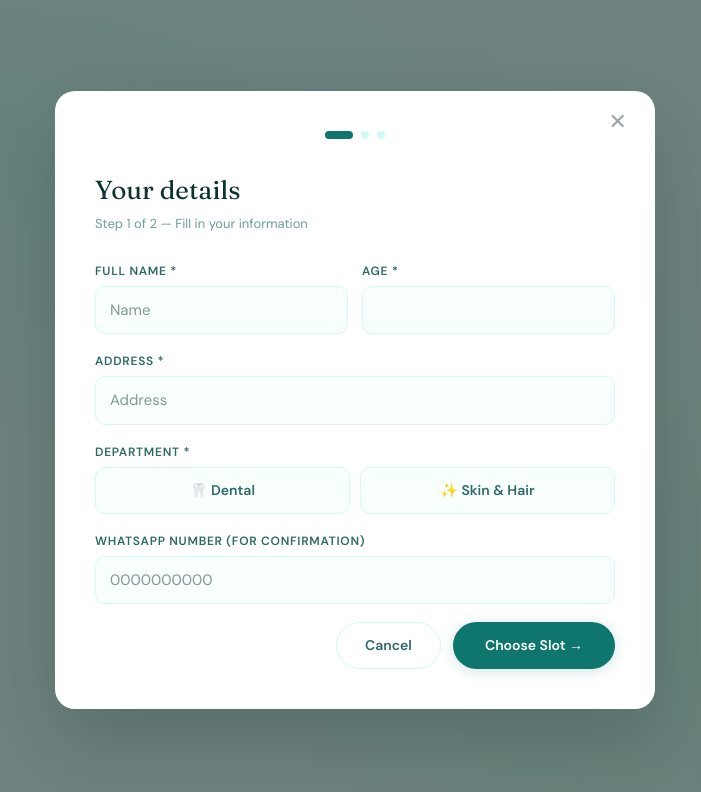
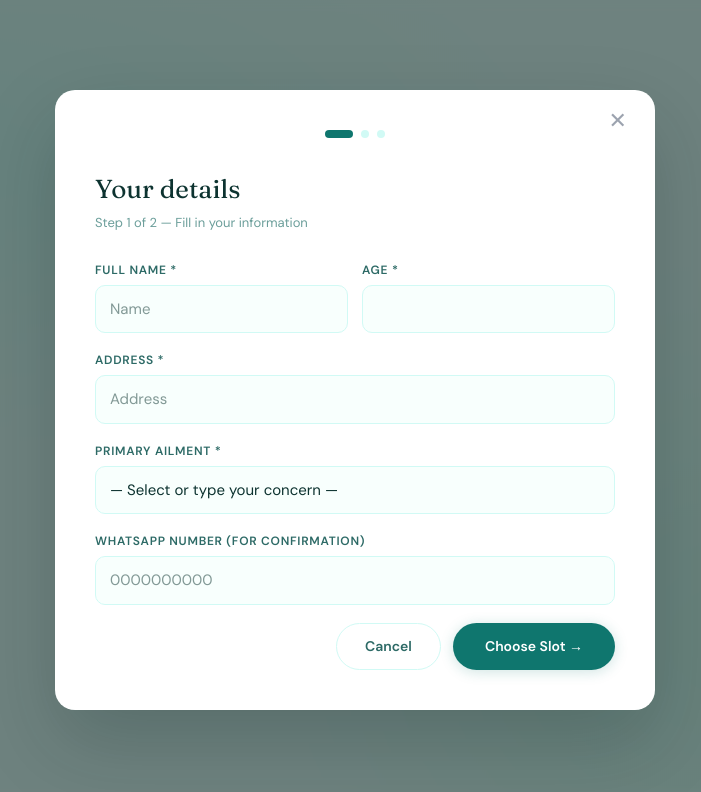
Before and after one commit to tanuushree/appointment_booking, a Next.js app: page / in a window 1280 px wide. Both pictures are taken after a click on the button "Book an Appointment". Shown: the top 792 px of the page, without its empty margins (285-986 px from the left). Built offline with nearby package versions, Linux system fonts and the light colour scheme.

Commit message:
dent-go changes

```diff
--- a/src/app/page.tsx
+++ b/src/app/page.tsx
@@ -82,8 +82,7 @@ async function submitBooking(payload: BookingPayload): Promise<BookingResponse>
 
 
 
-const AILMENTS = {
-  dental: [
+const AILMENTS = [
     "Root Canal Treatment",
     "Crown and Bridges",
     "Dental Implant",
@@ -91,17 +90,7 @@ const AILMENTS = {
     "Aligners",
     "Braces",
     "Teeth Whitening",
-  ],
-  derma: [
-    "Anti-Ageing Therapy",
-    "Advance Laser Treatment",
-    "Acne Treatment",
-    "Hair Restoration & Transplant",
-    "Skin Depigmentation",
-    "PRP and Mesotherapy",
-    "Chemical Peel",
-  ],
-};
+  ];
 
 // ─── Step indicator ────────────────────────────────────────────────────────────
 
@@ -611,13 +600,13 @@ const [department, setDepartment] = useState<"dental" | "derma" | "">("");
         <div className="hero-bg" />
         <div className="cross-mark">✚</div>
         <div className="hero-inner">
-          <div className="badge">Experience Excellence in Dental & Skin Service</div>
+          <div className="badge">Endo Specialty Dental Clinic</div>
           <h1 className="clinic-name">
-            Holy  <em>Smile</em><br />Skin & Dental<br/>
+            Dente<em>Go</em><br />
           </h1>
-          <h3>Advanced Medical Clinic</h3>
+          <h3>Endo Specialty Dental Clinic</h3>
           <p className="tagline">
-            Derma & Dental in one place — Dr. Amit Nandi & Dr. Prapti Mitra
+           Experience world-class dental care right here in Kolkata.
           </p>
           <button className="book-btn" onClick={() => setShowForm(true)}>
             Book an Appointment
@@ -637,7 +626,7 @@ const [department, setDepartment] = useState<"dental" | "derma" | "">("");
             </div> */}
             <div className="trust-item">
               <div className="trust-num">Mon–Sat</div>
-              <div className="trust-label">10:30am – 8pm</div>
+              <div className="trust-label">10:00am – 2:00pm</div>
             </div>
           </div>
         </div>
@@ -692,52 +681,17 @@ const [department, setDepartment] = useState<"dental" | "derma" | "">("");
                   {errors.address && <div className="err">{errors.address}</div>}
                 </div>
 
-               {/* Step 1: Pick department */}
-                <div className="field">
-                  <label>Department *</label>
-                  <div style={{ display: "flex", gap: 10, marginTop: 4 }}>
-                    {[
-                      { key: "dental", label: "🦷 Dental" },
-                      { key: "derma",  label: "✨ Skin & Hair" },
-                    ].map(({ key, label }) => (
-                      <button
-                        key={key}
-                        type="button"
-                        onClick={() => { setDepartment(key as "dental" | "derma"); setAilment(""); }}
-                        style={{
-                          flex: 1,
-                          padding: "12px",
-                          borderRadius: 10,
-                          border: `1.5px solid ${department === key ? "#0f766e" : "#d1faf5"}`,
-                          background: department === key ? "#0f766e" : "#f8fffd",
-                          color: department === key ? "#fff" : "#2d6a66",
-                          fontFamily: "inherit",
-                          fontSize: 14,
-                          fontWeight: 600,
-                          cursor: "pointer",
-                          transition: "all 0.2s",
-                        }}
-                      >
-                        {label}
-                      </button>
+                 <div className="field">
+                  <label>Primary Ailment *</label>
+                  <select value={ailment} onChange={(e) => setAilment(e.target.value)}>
+                    <option value="">— Select or type your concern —</option>
+                    {AILMENTS.map((a) => (
+                      <option key={a} value={a}>{a}</option>
                     ))}
-                  </div>
-                  {errors.department && <div className="err">{errors.department}</div>}
+                  </select>
+                  {errors.ailment && <div className="err">{errors.ailment}</div>}
                 </div>
 
-                {/* Step 2: Pick ailment based on department */}
-                {department && (
-                  <div className="field">
-                    <label>Service *</label>
-                    <select value={ailment} onChange={(e) => setAilment(e.target.value)}>
-                      <option value="">— Select a service —</option>
-                      {AILMENTS[department].map((a) => (
-                        <option key={a} value={a}>{a}</option>
-                      ))}
-                    </select>
-                    {errors.ailment && <div className="err">{errors.ailment}</div>}
-                  </div>
-                )}
 
                 <div className="field">
                   <label>WhatsApp Number (for confirmation)</label>
```
